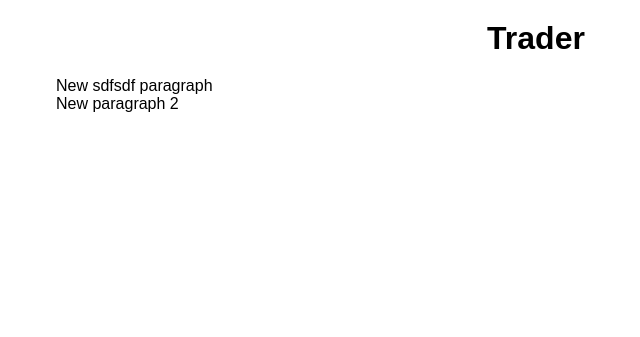
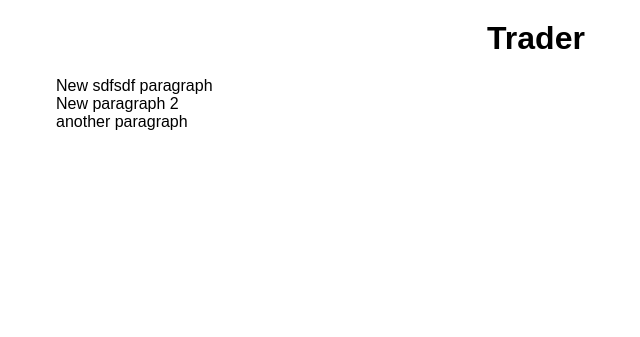
Before and after one commit to arcadia-high-coding-group/ahsweb, a PHP site: page / in a window 1280 px wide. Shown: the top 337 px of the page, without its empty margins (104-744 px from the left). Run offline with PHP 8.4, Linux system fonts and the light colour scheme.

Commit message:
changed index.php

```diff
--- a/index.php
+++ b/index.php
@@ -11,6 +11,8 @@
 
 	<p>New paragraph 2</p>
 
+	<p>another paragraph</p>
+
 </div>
 
 
```
